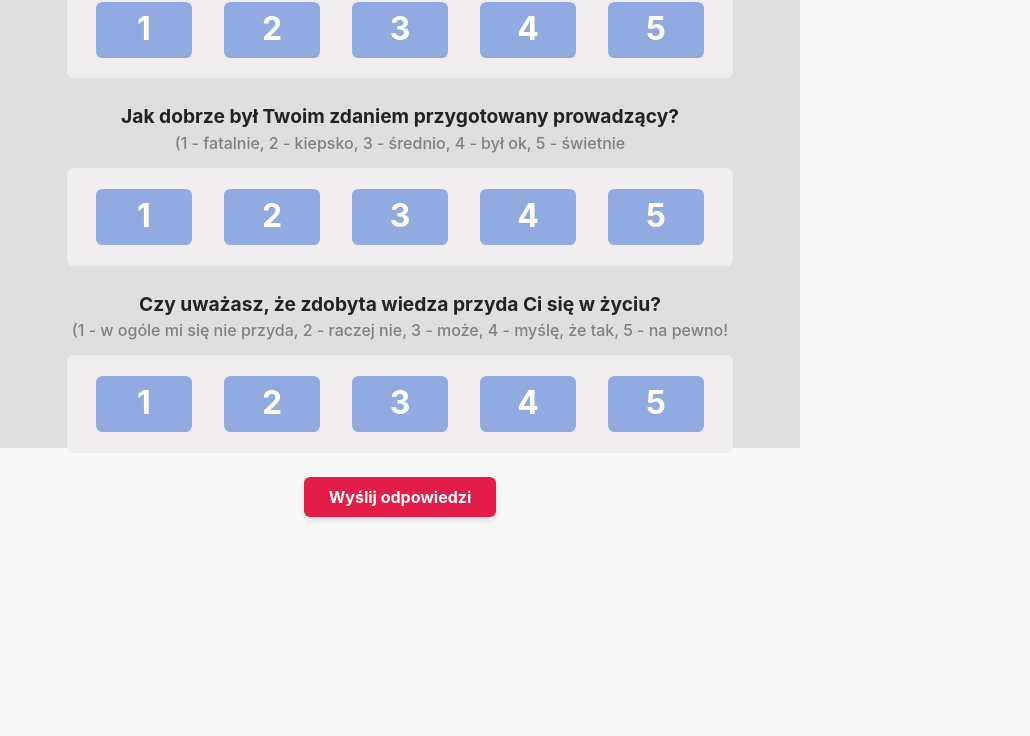
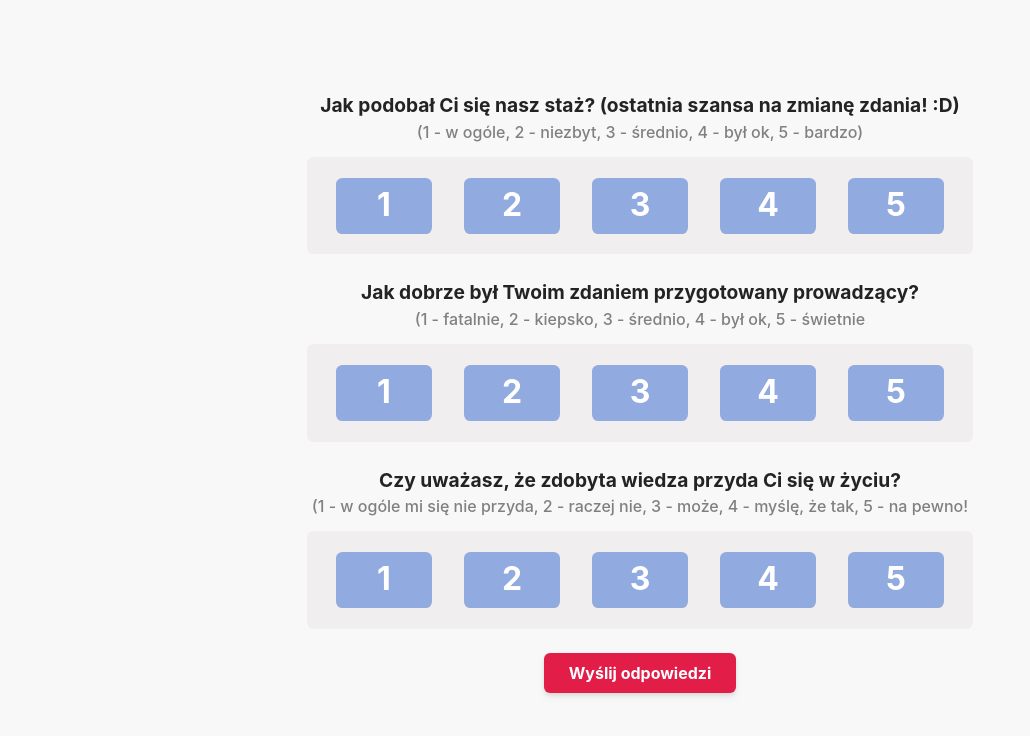
Before and after one commit to zuzanapiorkowska/email-app, a Next.js app: page /extended in a window 1280 px wide. Shown: the top 736 px of the page, without its empty margins (0-1030 px from the left). Built offline with nearby package versions, Linux system fonts and the light colour scheme.

Commit message:
fix styles

```diff
--- a/pages/extended.tsx
+++ b/pages/extended.tsx
@@ -3,7 +3,7 @@ import { QuestionBox } from "../components/questionnaire/QuestionBox";
 
 function Extended() {
   return (
-    <div className="main-box">
+    <div className="main-box-big">
       <QuestionBox />
     </div>
   );
--- a/styles/globals.css
+++ b/styles/globals.css
@@ -159,9 +159,18 @@ color: rgb(23, 56, 128);
   transform: translateY(3rem);
   padding: 0.5rem;
   border-radius: 0.4rem;
-  background-color: rgb(62, 189, 62);
+  background-color: rgba(1, 1, 1, 0);
+  color: rgb(42, 163, 42);
 }
 
 input:hover {
   background-color: rgb(87, 87, 255);
 }
+
+.main-box-big {
+  height: 100vh;
+  width: 100vw;
+  display: flex;
+  align-items: center;
+  justify-content: center;
+}
```
